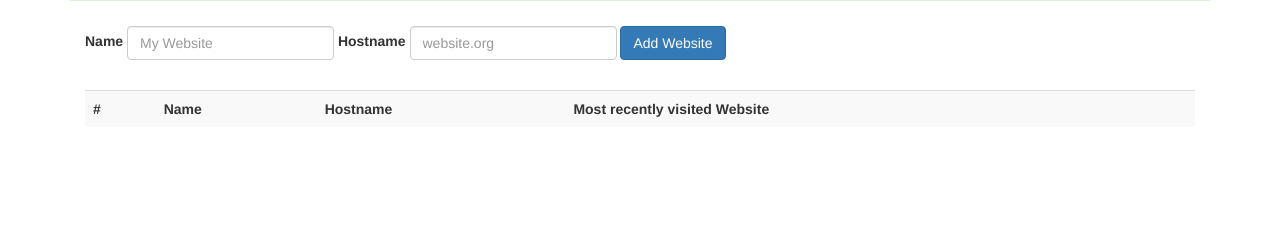
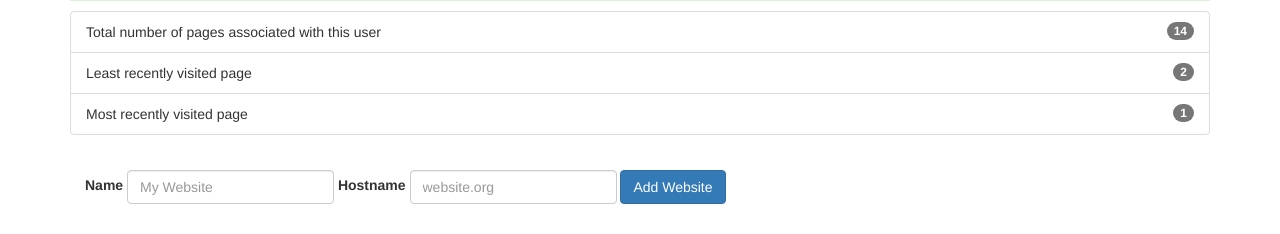
Before and after one commit to yohirt/php-recruitment-test-master-GS, a PHP site: template src/view/index.phtml in a window 1280 px wide. Shown: the part 169-403 px from the top of the page. Run offline with PHP 8.4, Linux system fonts and the light colour scheme; the template is opened without the code that fills it, so the values that code supplies are empty.

Commit message:
switch to master

```diff
--- a/src/view/index.phtml
+++ b/src/view/index.phtml
@@ -34,6 +34,20 @@
             <h1>Cache Warmer</h1>
             <?php if ($this->user) : ?>
                 <p class="bg-success">Hello <?= $this->user->getDisplayName() ?>!</p>
+                <ul class="list-group">
+                    <li class="list-group-item d-flex justify-content-between align-items-center">
+                        Total number of pages associated with this user
+                        <span class="badge badge-primary badge-pill">14</span>
+                    </li>
+                    <li class="list-group-item d-flex justify-content-between align-items-center">
+                        Least recently visited page
+                        <span class="badge badge-primary badge-pill">2</span>
+                    </li>
+                    <li class="list-group-item d-flex justify-content-between align-items-center">
+                        Most recently visited page
+                        <span class="badge badge-primary badge-pill">1</span>
+                    </li>
+                </ul>
 
                 <div class="padded">
                     <form class="form-inline" method="post" action="/website">
```
